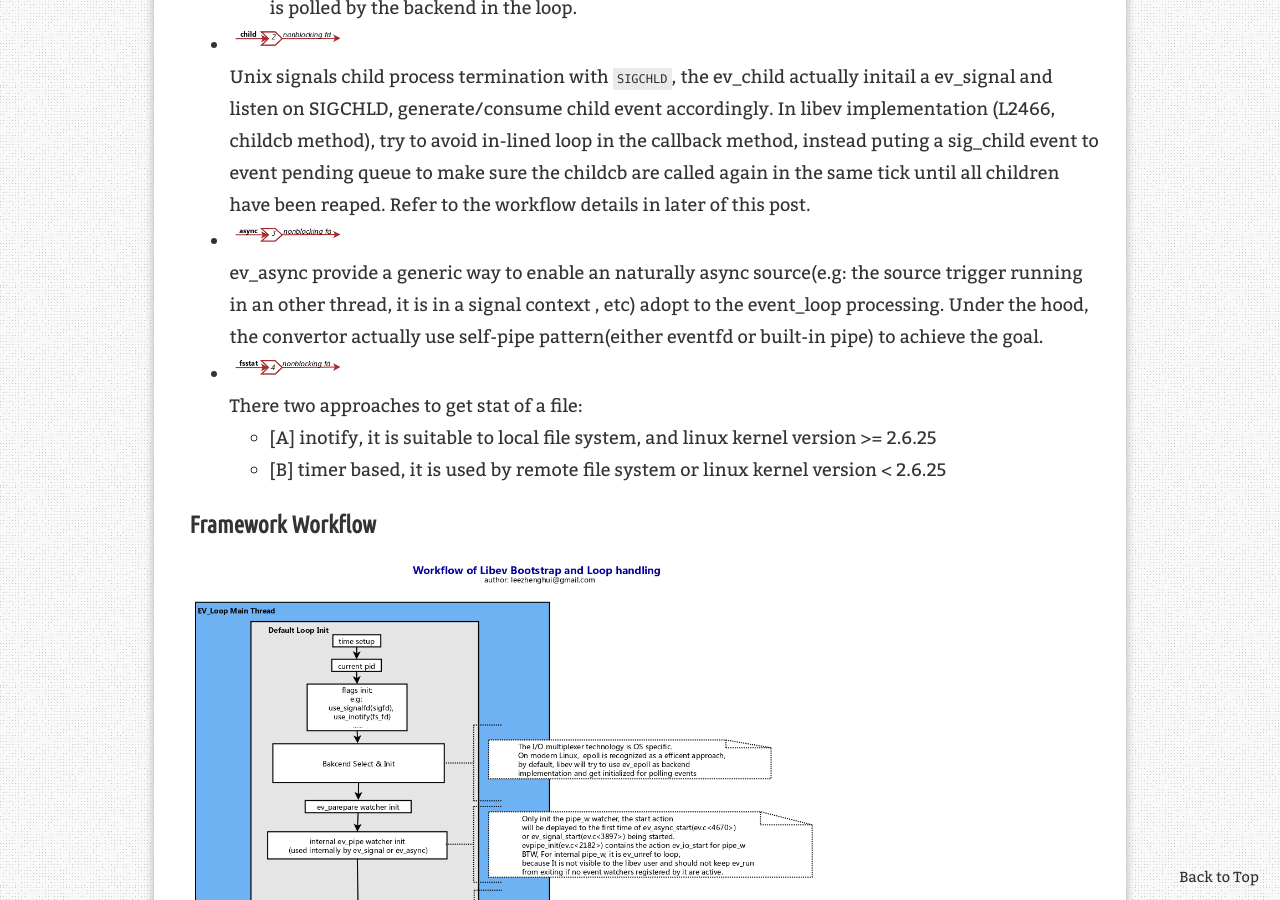
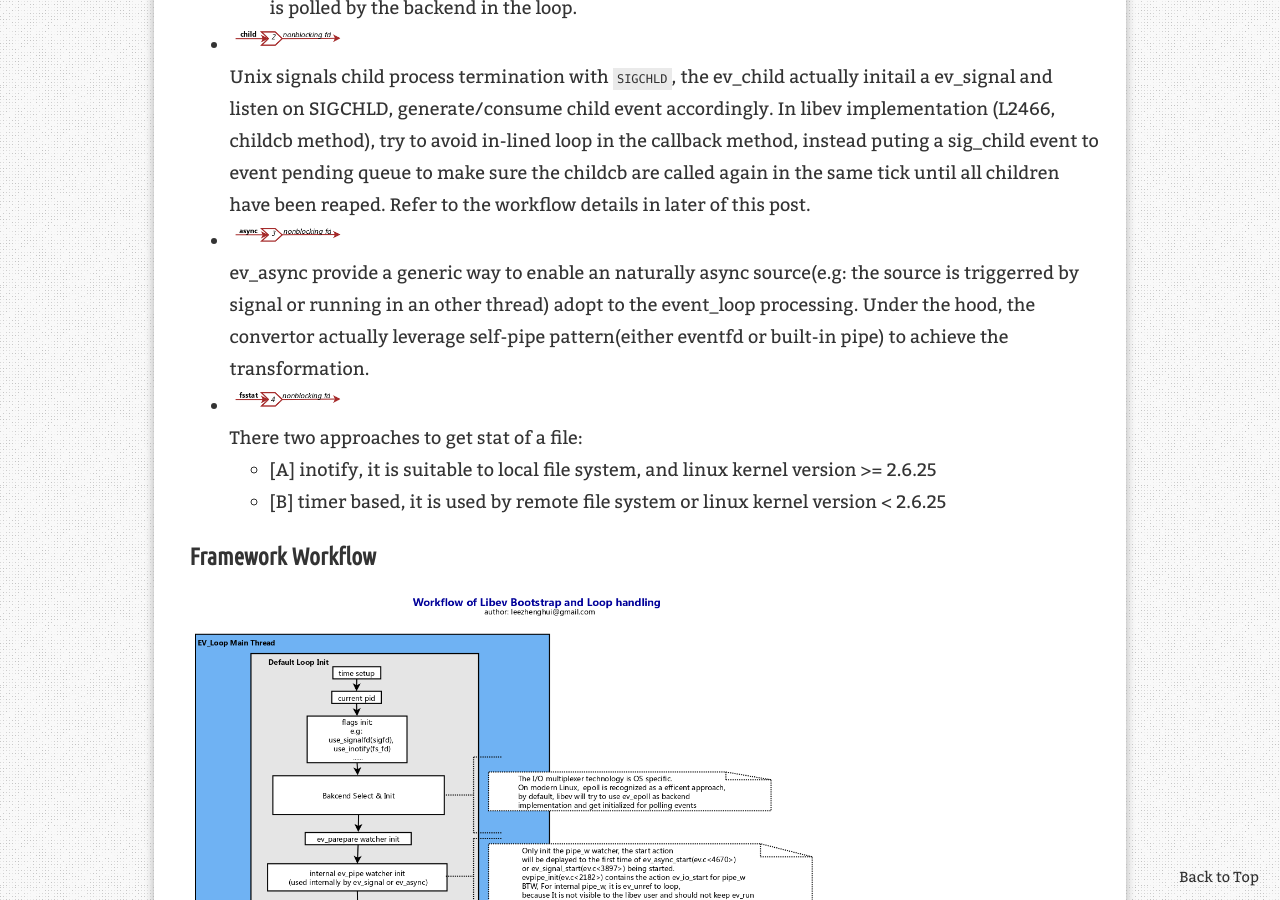
Before and after one commit to leezhenghui/leezhenghui.github.io, a Jekyll site: the page built from _posts/2018-12-01-io-strategy-intro-to-libev-libeio.md, in a window 1280 px wide and 900 px high, scrolled down 3313 px. Built offline with Jekyll 4.4.1, drawn with Linux system fonts in a browser that asks for light colours; comment, search, counter and statistics services are not loaded; some of the changed lines change nothing that is shown; some of the changed text lies outside the part shown.

Commit message:
auto udpate by doc builder

```diff
--- a/_posts/2018-12-01-io-strategy-intro-to-libev-libeio.md
+++ b/_posts/2018-12-01-io-strategy-intro-to-libev-libeio.md
@@ -20,7 +20,7 @@
 
 ## Libev
 
-libev - a high performance full-featured event loop written in C
+libev - a high performance full-featured event loop written in C.
 
 > From [man](https://linux.die.net/man/3/ev)
 >
@@ -64,7 +64,7 @@
 
 - <img src="{{ site.url }}/assets/materials/inside-libev-libeio/async-convertor.png" alt="async-convertor" width="110" height="50">
 
-  ev\_async provide a generic way to enable an naturally async source(e.g: the source trigger running in an other thread, it is in a signal context , etc) adopt to the event\_loop processing. Under the hood, the convertor actually use self-pipe pattern(either eventfd or built-in pipe) to achieve the goal.
+  ev\_async provide a generic way to enable an naturally async source(e.g: the source is triggerred by signal or running in an other thread) adopt to the event\_loop processing. Under the hood, the convertor actually leverage self-pipe pattern(either eventfd or built-in pipe) to achieve the transformation.
 
 - <img src="{{ site.url }}/assets/materials/inside-libev-libeio/fsstat-convertor.png" alt="fsstat-convertor" width="110" height="50">
 
@@ -112,11 +112,11 @@
 
 #### EV\_SIGNAL
 
-- Approach-A
+- Approach-A(signalfd)
 
   <img src="{{ site.url }}/assets/materials/inside-libev-libeio/libev-workflow-signal-signalfdbased.png" alt="multiple-stakholders">
 
-- Approach-B
+- Approach-B(built-in pipe pattern)
 
   <img src="{{ site.url }}/assets/materials/inside-libev-libeio/libev-workflow-signal-pipebased.png" alt="multiple-stakholders">
 
@@ -126,21 +126,21 @@
 
 #### EV\_CHILD
 
-- Approach-A
+- Approach-A(signalfd)
 
   <img src="{{ site.url }}/assets/materials/inside-libev-libeio/libev-workflow-child-signalfdbased.png" alt="multiple-stakholders">
 
-- Approach-B
+- Approach-B(built-in pipe pattern)
 
   <img src="{{ site.url }}/assets/materials/inside-libev-libeio/libev-workflow-child-pipebased.png" alt="multiple-stakholders">
 
 #### EV\_Stat
 
-- Approach-A
+- Approach-A(inotify)
 
   <img src="{{ site.url }}/assets/materials/inside-libev-libeio/libev-workflow-stat-inotifybased.png" alt="multiple-stakholders">
 
-- Approach-B
+- Approach-B(ride on timer)
 
   <img src="{{ site.url }}/assets/materials/inside-libev-libeio/libev-workflow-stat-timerbased.png" alt="multiple-stakholders">
 
```
